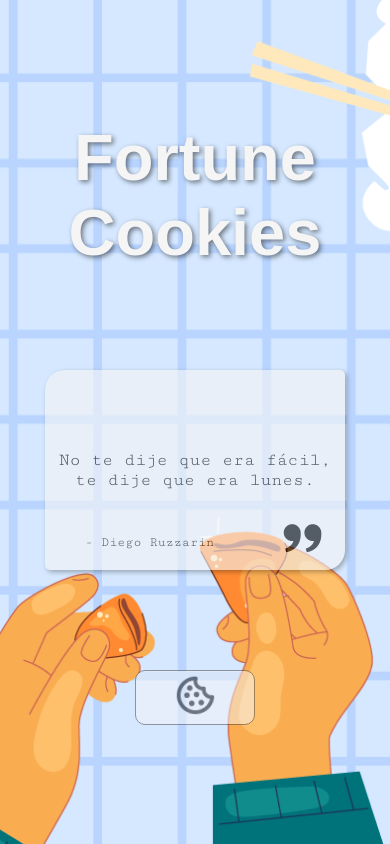
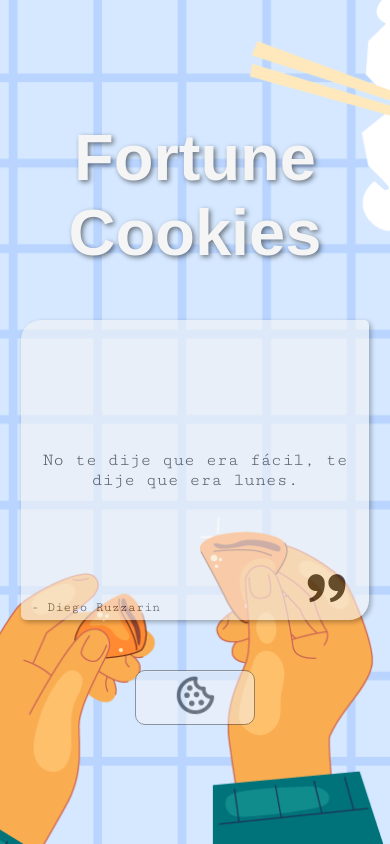
Before and after one commit to Osimitzu/Fortune-Cookie, a React (Vite) app: page / in a window 390 px wide. Built offline with nearby package versions, Linux system fonts and the light colour scheme; a web font is replaced by a local one.

Commit message:
mobile styles updated

```diff
--- a/src/styles/App.css
+++ b/src/styles/App.css
@@ -1,3 +1,15 @@
+@media screen and (max-width: 767px) {
+  .App {
+    height: 100vh;
+    display: flex;
+    align-items: center;
+    justify-content: center;
+    flex-direction: column;
+    gap: 50px;
+  }
+}
+
+@media screen and (min-width: 768px) {
   .App {
     height: 100vh;
     display: flex;
@@ -6,3 +18,4 @@
     flex-direction: column;
     gap: 100px;
   }
+}
--- a/src/styles/QuoteCard.css
+++ b/src/styles/QuoteCard.css
@@ -2,8 +2,8 @@
 /* Estilo para resoluciones de celular (hasta 767px de ancho) */
 @media screen and (max-width: 767px) {
   .container {
-    width: 300px;
-    height: 200px;
+    width: 348px;
+    height: 300px;
     background-color: whitesmoke;
     opacity: 0.6;
     display: flex;
@@ -14,6 +14,13 @@
     border-radius: 20px 5px 20px 5px;
     box-shadow: 2px 2px 5px rgba(0, 0, 0, 0.5);
     position: relative;
+  }
+  .author {
+    position: absolute;
+    bottom: 5px;
+    left: 10px;
+    font-family: "Cutive Mono";
+    font-size: smaller;
   }
 }
 
@@ -33,6 +40,14 @@
     box-shadow: 2px 2px 5px rgba(0, 0, 0, 0.5);
     position: relative;
   }
+
+  .author {
+    position: absolute;
+    bottom: 20px;
+    left: 40px;
+    font-family: "Cutive Mono";
+    font-size: smaller;
+  }
 }
 
 .quote {
@@ -48,14 +63,6 @@
   right: 20px;
 }
 
-.author {
-  position: absolute;
-  bottom: 20px;
-  left: 40px;
-  font-family: "Cutive Mono";
-  font-size: smaller;
-}
-
 /* .container {
   width: 600px;
   height: 200px;
```
Lines whose indentation alone changed are shown as unchanged.
